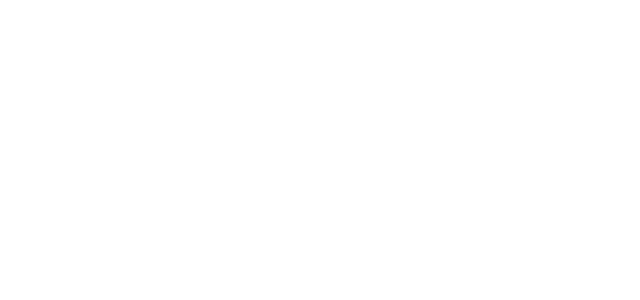
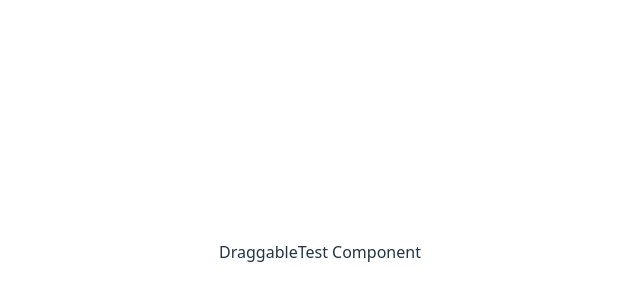
Before and after one commit to rephlax/new-portfolio, a React (Vite) app: page / in a window 1280 px wide. Shown: the part 148-448 px from the top of the page, without its empty margins (320-960 px from the left). Built offline with nearby package versions, Linux system fonts and the light colour scheme.

Commit message:
Building of template of draggable windows in portfolio
+added the component
+added code and a brief starter template of what will be needed with brief desc

```diff
--- a/package.json
+++ b/package.json
@@ -11,6 +11,7 @@
   },
   "dependencies": {
     "generate-react-cli": "^9.1.0",
+    "motion": "^12.24.10",
     "react": "^19.2.0",
     "react-dom": "^19.2.0"
   },
--- a/src/App.tsx
+++ b/src/App.tsx
@@ -1,10 +1,13 @@
 import { useState } from "react";
 import "./App.css";
+import DraggableTest from "./components/DraggableTest/DraggableTest";
 
 function App() {
 	return (
 		<>
-			<div></div>
+			<div>
+				<DraggableTest />
+			</div>
 		</>
 	);
 }
--- a/src/components/DraggableTest/DraggableTest.tsx
+++ b/src/components/DraggableTest/DraggableTest.tsx
@@ -1,12 +1,34 @@
-import React, { FC } from 'react';
-import styles from './DraggableTest.module.css';
+import React, { FC, useRef } from "react";
+import { motion } from "motion/react";
+import styles from "./DraggableTest.module.css";
 
 interface DraggableTestProps {}
 
-const DraggableTest: FC<DraggableTestProps> = () => (
-  <div className={styles.DraggableTest}>
-    DraggableTest Component
-  </div>
-);
+const DraggableTest: FC<DraggableTestProps> = (boundaryRef) => {
+	// const desktopRef = useRef(null); PUT ON THE CONTAINER AND PASS DOWN AS PROP.
+	//// Inside your Desktop component
+	// const [constraintsRef, setConstraintsRef] = useState(null);
+	// so the constraint is checked to be loaded prior to the usage or it'll give undefined.
+	// return (
+	//   <div ref={setConstraintsRef} className="desktop-playground">
+	//     {/* Only show window if constraintsRef is ready */}
+	//     {constraintsRef && (
+	//       <MacWindow dragConstraints={constraintsRef} />
+	//     )}
+	//   </div>
+	// );
+
+	return (
+		<motion.div
+			drag
+			whileDrag={{ scale: 1.1 }}
+			dragMomentum={false}
+			dragConstraints={boundaryRef}
+			className={styles.DraggableTest}
+		>
+			DraggableTest Component
+		</motion.div>
+	);
+};
 
 export default DraggableTest;
```
Also changed, not shown: 1 other file (tests, documents, lock files or other folders).
